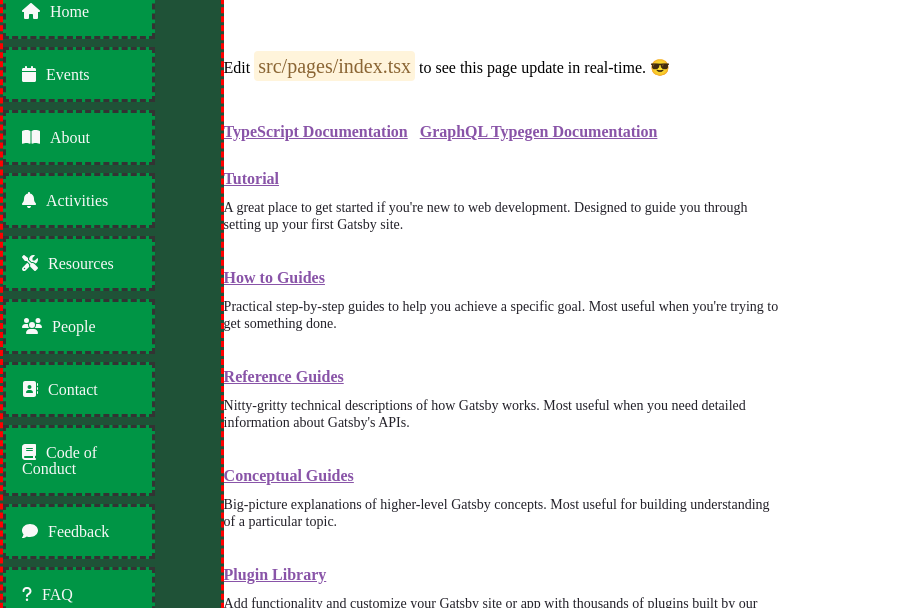
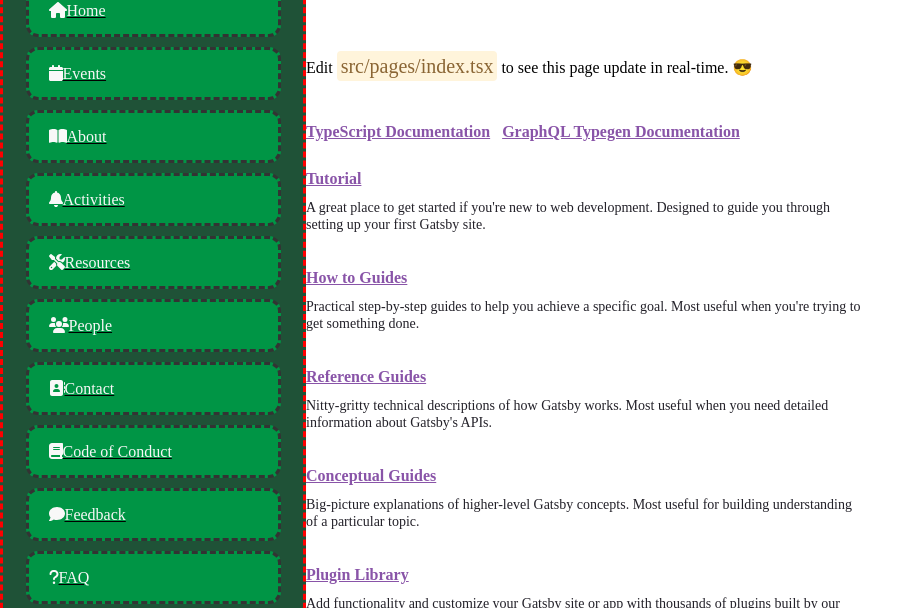
Before and after one commit to DemiKnight/code-with-gatsby, a Gatsby site: page / in a window 1280 px wide. Shown: the part 56-664 px from the top of the page, without its empty margins (0-923 px from the left). Built offline with nearby package versions, Linux system fonts and the light colour scheme; Gatsby itself is replaced by a stand-in of ours.

Commit message:
Nav item links

```diff
--- a/src/components/nav/Narbar.tsx
+++ b/src/components/nav/Narbar.tsx
@@ -24,8 +24,8 @@
   //flex-shrink: 0;
   //width: 15vw;
   width: 100%;
-  min-width: 15vw;
-  max-width: 17vw;
+  min-width: 270px;
+  max-width: 300px;
 
 
   border: red;
@@ -39,19 +39,17 @@
 
   display: flex;
   flex-direction: column;
-  justify-content: space-evenly;
-  gap: 8px;
-  width: 70%;
+  justify-content: flex-start;
+  align-items: center;
+  gap: 10px;
 `;
 
 const NavItemOld = styled.li`
   padding: 1em;
   background-color: ${Colours.LightPrimary};
-  //width: 100%;
 
   border: #333333;
   border-style: dashed;
-  //text-align: center;
 `;
 
 const NarBar = () => {
--- a/src/components/nav/NavItemLink.tsx
+++ b/src/components/nav/NavItemLink.tsx
@@ -4,16 +4,11 @@
 import * as Colours from "../utils/Colours";
 import {FontAwesomeIcon} from "@fortawesome/react-fontawesome";
 import {Link} from "gatsby";
+import {CSSProperties} from "react";
 
 const NavItemContainer = styled.li`
-  padding: 1em;
-  background-color: ${Colours.LightPrimary};
-
-  //width: 100%;
-
-  border: #333333;
-  border-style: dashed;
-  //text-align: center;
+  width: 85%;
+  box-sizing: border-box;
 `;
 
 type NavItemProps = {
@@ -22,22 +17,30 @@
     urlLocation: string
 }
 
-
 const NavText = styled.text`
   color: ${Colours.White};
   text-decoration: none;
-
-  padding-left: 10px;
 `;
 
-const NavLinkStyle = {color: "inherit", textDecoration: "none", width: "100%", height: "100%"}
+const StyledLink = styled(props => <Link {...props} />)`
+  color: inherit;
+  width: 100%;
+  display: block;
+  background-color: ${Colours.LightPrimary};
+  box-sizing: border-box;
+  border-radius: 0.75rem;
+
+  padding: 15px 30px 15px 20px;
+  border: #333333;
+  border-style: dashed;
+`;
 
 const NavItemLink: React.FC<NavItemProps> = (props, context) => {
     return (<NavItemContainer>
-        <Link to={props.urlLocation} style={NavLinkStyle}>
-            <FontAwesomeIcon icon={props.icon} color={Colours.White}/>
+        <StyledLink to={props.urlLocation} >
+            <FontAwesomeIcon icon={props.icon} color={Colours.White} />
             <NavText>{props.text}</NavText>
-        </Link>
+        </StyledLink>
     </NavItemContainer>)
 };
 
```
